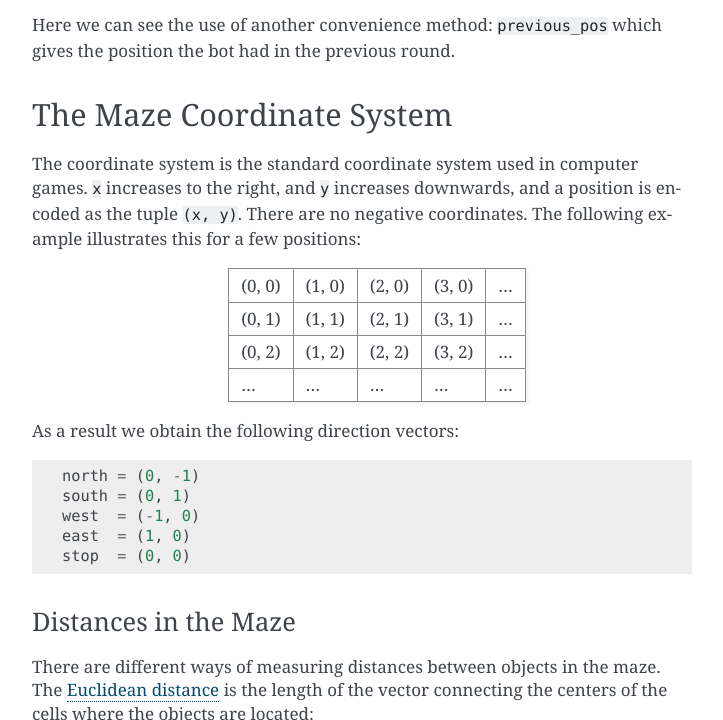
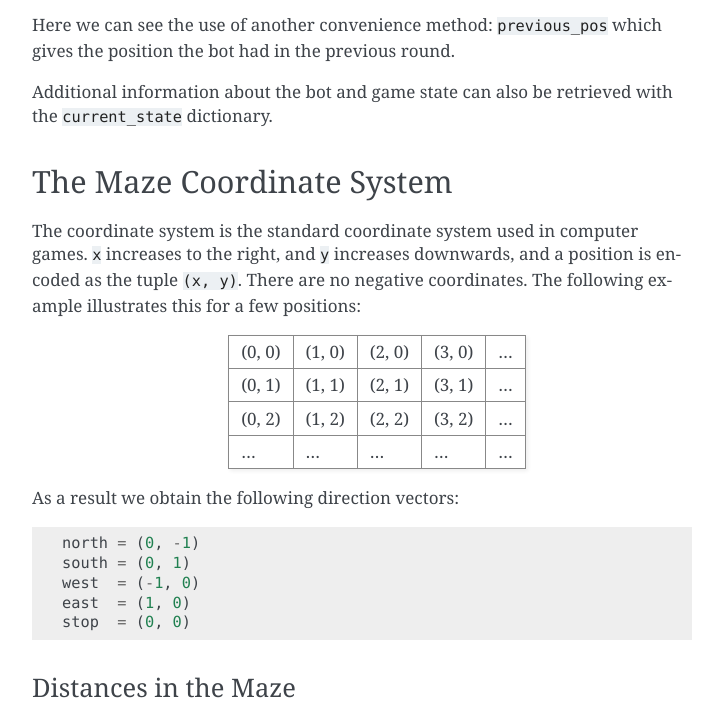
Before and after one commit to ASPP/pelita, a Sphinx documentation site: the page built from doc/source/writing_player.rst, in a window 1280 px wide and 900 px high, scrolled down 2793 px, cut to the strip 180-900 px from the top of the window. Shown: the whole strip, without its empty margins (388-1111 px from the left). Built offline with Sphinx 7.4.7, drawn with Linux system fonts in a browser that asks for light colours; the version number could not be read and is left out.

Commit message:
NF: Add a sentence about current_state.

```diff
--- a/doc/source/writing_player.rst
+++ b/doc/source/writing_player.rst
@@ -130,6 +130,9 @@ where it was on its last turn and never stops in place:
 
 Here we can see the use of another convenience method: ``previous_pos`` which
 gives the position the bot had in the previous round.
+
+Additional information about the bot and game state can also be retrieved
+with the ``current_state`` dictionary.
 
 The Maze Coordinate System
 ==========================
```
